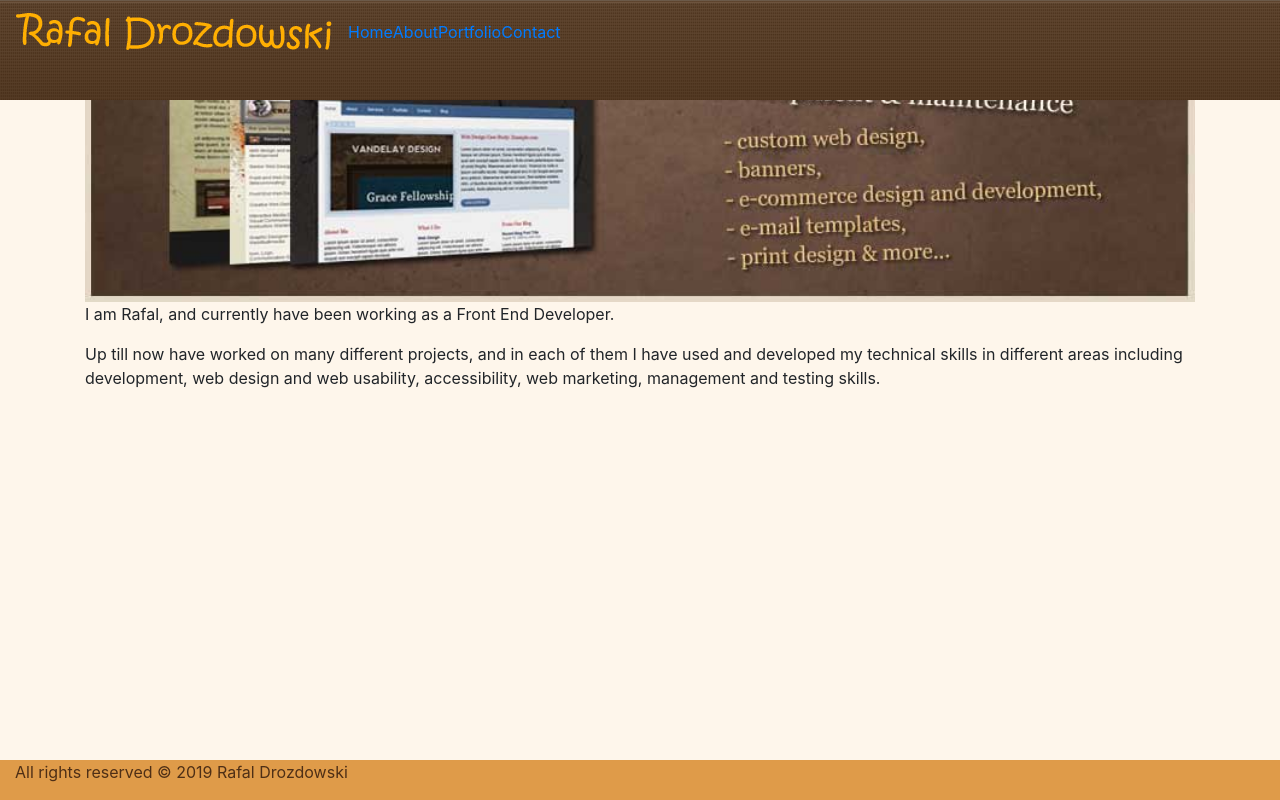
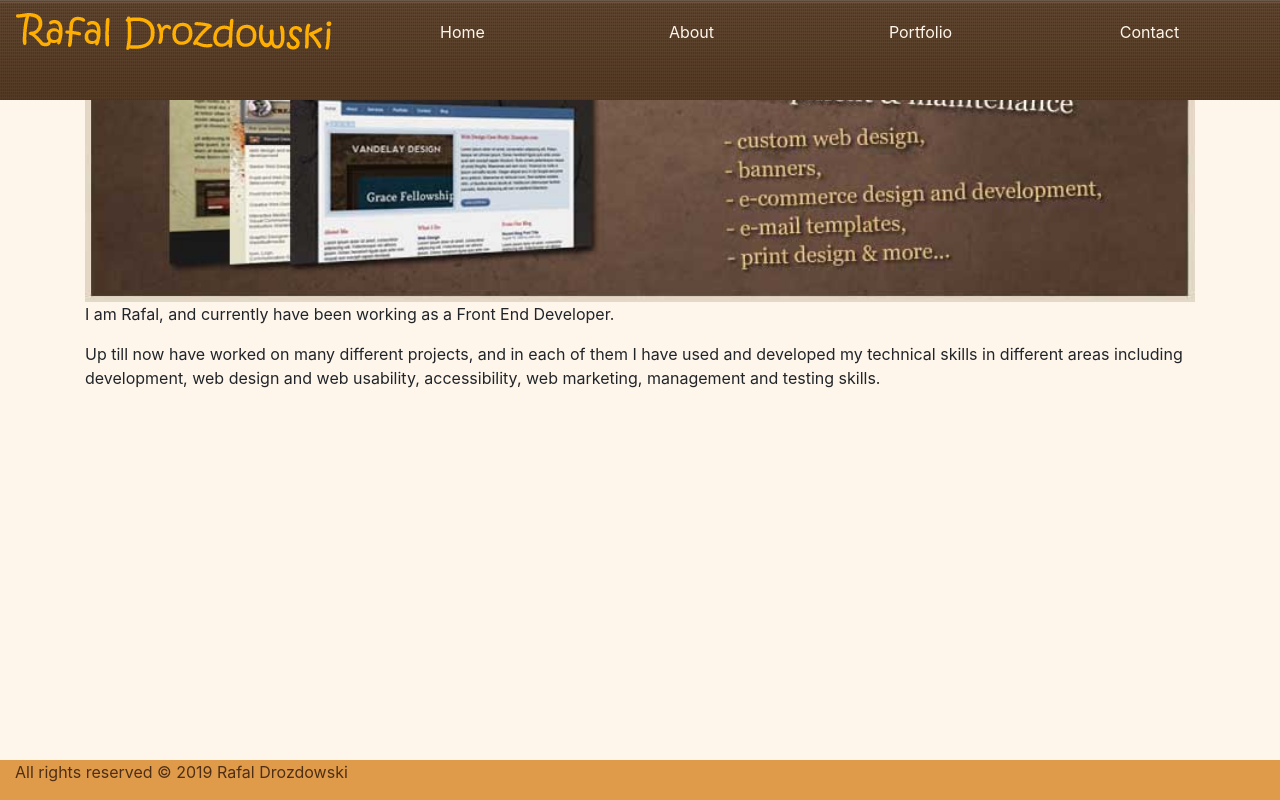
Before and after one commit to drozdek/react-app-boilerplate, a React app: page /Home#/ in a window 1280 px wide. Built offline with nearby package versions, Linux system fonts and the light colour scheme.

Commit message:
improve layout / refresh with no error on router react

```diff
--- a/package.json
+++ b/package.json
@@ -15,7 +15,7 @@
     "react-router-dom": "^4.3.1"
   },
   "scripts": {
-    "dev": "set NODE_ENV=development && webpack-dev-server --progress --inline --hot",
+    "dev": "set NODE_ENV=development && webpack-dev-server --progress --inline --hot --history-api-fallback",
     "build": "set NODE_ENV=production && webpack -p"
   },
   "devDependencies": {
--- a/src/Components/UI/About/index.jsx
+++ b/src/Components/UI/About/index.jsx
@@ -9,10 +9,10 @@ export default class About extends Component {
 
   render() {
     return (
-      <div>
+      <section>
         <img src={Img} className={'img-responsive'} />
-        <section dangerouslySetInnerHTML={{ __html: JsonMenu[1].menuText }}></section>
-      </div>
+        <p dangerouslySetInnerHTML={{ __html: JsonMenu[1].menuText }}></p>
+      </section>
     )
   }
 }
--- a/src/Components/UI/Contact/index.jsx
+++ b/src/Components/UI/Contact/index.jsx
@@ -5,10 +5,10 @@ import Img from './img/websites.jpg';
 export default class Contact extends Component {
   render() {
     return (
-      <div>
+      <section>
         <img src={Img} className={'img-responsive'} />
-        <section dangerouslySetInnerHTML={{ __html: JsonMenu[3].menuText }}></section>
-      </div>
+        <p dangerouslySetInnerHTML={{ __html: JsonMenu[3].menuText }}></p>
+      </section>
     )
   }
 }
--- a/src/Components/UI/Header/Header.jsx
+++ b/src/Components/UI/Header/Header.jsx
@@ -13,12 +13,15 @@ export default class Header extends Component {
   render() {
     return (
       <div>
-        <header src={Styles.Stripes}>
-          <a href='/'>
+        <div className={'col-sm-1','col-lg-1'}></div>
+        {/* <header src={Styles.Stripes}> */}
+          {/* <a href='/'>
             <img src={Logo} alt="Rafal Drozdowski - logo" className={Styles.Img, Styles.Name} />
-            <img src={Stripes} id={Styles.stripes} /></a>
-        </header>
-        <Menu />
+            <img src={Stripes} id={Styles.stripes} /></a> */}
+        {/* </header> */}
+        <Menu className={'col-sm-10','col-lg-10'} />
+        <div className={'col-sm-1','col-lg-1'}></div>
+
       </div>
     )
   }
--- a/src/Components/UI/Home/index.jsx
+++ b/src/Components/UI/Home/index.jsx
@@ -6,10 +6,10 @@ import Img from './img/websites.jpg';
 export default class Home extends Component {
   render() {
     return (
-      <div>
+      <section>
         <img src={Img} className={'img-responsive'} />
-        <section dangerouslySetInnerHTML={{ __html: JsonMenu[0].sectionImg, __html: JsonMenu[0].menuText }}></section>
-      </div>
+        <p dangerouslySetInnerHTML={{ __html: JsonMenu[0].menuText }}></p>
+      </section>
     )
   }
 }
--- a/src/Components/UI/Menu/Menu.json
+++ b/src/Components/UI/Menu/Menu.json
@@ -8,7 +8,7 @@
     "menuID": 2,
     "menuTitle": "About",
     "menuLink": "AboutLink",
-    "menuText": "<p>I am an experienced, University-educated Front End Developer whose objective is to build up my already existing technical skills, whilst working in a team environment. I am passionate about development and always keen to work with the latest technologies.</p>  <b>Languages</p><p>X/HTML5, CSS2/3 , OO Javascript, jQuery, Backbone, RaphaelJS, PHP, MySQL, C++, Assembler, Action Script 3</p><b>debugging in iOS and Windows, and Android environments.</b><b>Mobile Platform</b><p>Phone Gap/Cordova</p><b>Versioning control systems</b>    <p>Git/GitFlow and SVN</p><b>Systems</b><p>Linux, Windows, DOS, MacOS</p><b>Applications</b><p>MS Office, Photoshop, Illustrator, Visual Web Developer, Adobe Flash</p>"
+    "menuText": "<p>Mentioned Agile <br/> I am an experienced, University-educated Front End Developer whose objective is to build up my already existing technical skills, whilst working in a team environment. I am passionate about development and always keen to work with the latest technologies.</p>  <b>Languages</p><p>X/HTML5, CSS2/3 , OO Javascript, jQuery, Backbone, RaphaelJS, PHP, MySQL, C++, Assembler, Action Script 3</p><b>debugging in iOS and Windows, and Android environments.</b><b>Mobile Platform</b><p>Phone Gap/Cordova</p><b>Versioning control systems</b>    <p>Git/GitFlow and SVN</p><b>Systems</b><p>Linux, Windows, DOS, MacOS</p><b>Applications</b><p>MS Office, Photoshop, Illustrator, Visual Web Developer, Adobe Flash</p>"
   },
   {
     "menuID": 3,
--- a/src/Components/UI/Menu/Menu.scss
+++ b/src/Components/UI/Menu/Menu.scss
@@ -1,7 +1,3 @@
-.navbar {
-  margin-top: 0px;
-}
-
 .Stripes {
   background-image: url('../../../../img/3stripes.png');
   width: 250px;
--- a/src/Components/UI/Portfolio/index.jsx
+++ b/src/Components/UI/Portfolio/index.jsx
@@ -5,10 +5,10 @@ import Img from './img/versatility.jpg';
 export default class Portfolio extends Component {
   render() {
     return (
-      <div>
-        <img src={Img} className={'img-responsive'}/>
-        <section dangerouslySetInnerHTML={{ __html: JsonMenu[2].menuText }}></section>
-      </div>
+      <section>
+        <img src={Img} className={'img-responsive'} />
+        <p dangerouslySetInnerHTML={{ __html: JsonMenu[2].menuText }}></p>
+      </section>
     )
   }
 }
--- a/src/styles.css
+++ b/src/styles.css
@@ -2,8 +2,17 @@ body {
   background-color: #fef6eb;
 }
 
-.navbar {
-  /* margin-top: 100px; */
+.navbar-nav.mr-auto{
+  width: 100% !important;
+}
+
+.navbar-nav.mr-auto li {
+  width: 25%;
+  text-align: center;
+}
+
+.navbar-nav.mr-auto li a {
+  color: #fef6eb
 }
 
 section {
```
